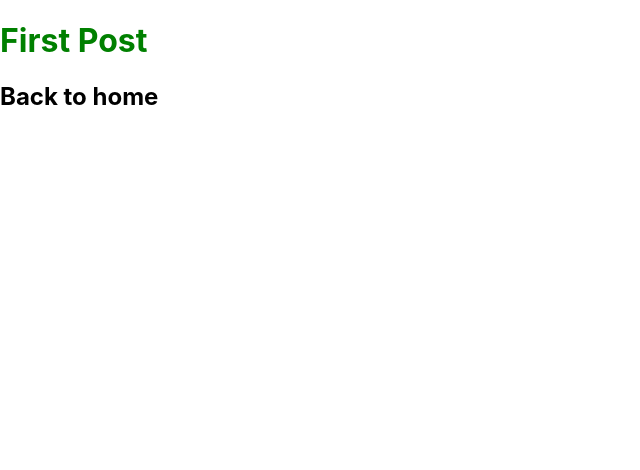
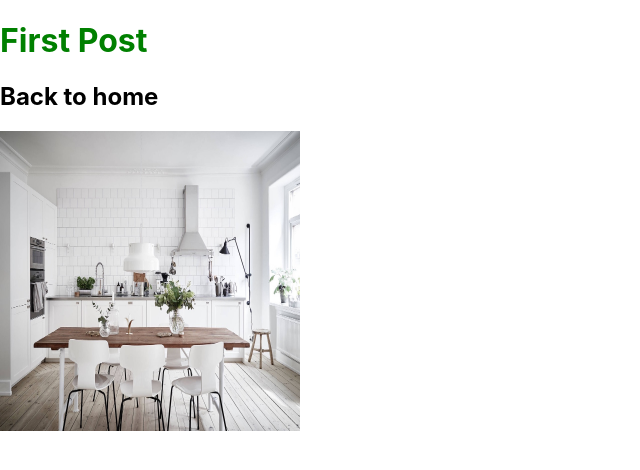
Before and after one commit to platium111/nextjs-tutorial, a Next.js app: page /posts/first-post in a window 1280 px wide. Shown: the top 470 px of the page, without its empty margins (0-640 px from the left). Built offline with nearby package versions, Linux system fonts and the light colour scheme.

Commit message:
fixing Image with /

```diff
--- a/pages/posts/first-post.js
+++ b/pages/posts/first-post.js
@@ -1,10 +1,12 @@
 import Link from "next/link";
 import Head from "next/head";
+import Image from "next/image";
+
 // ! need to have export default
 export default function FirstPost() {
   return (
     <>
-      {/* // how: Modifying Head | why using <Head> ? because you can modify head of the page */}
+      {/* // how:  Modifying Head | why using <Head> ? because you can modify head of the page */}
       <Head>
         <title>First Post</title>
       </Head>
@@ -15,7 +17,16 @@ export default function FirstPost() {
         </Link>
       </h2>
 
-      {/* using build in styled-jsx */}
+      {/* // ! / is used to going from public -> don't use ../../ */}
+      <Image
+        src="/images/house.jpg"
+        alt="Vercel Logo"
+        className="normal-image"
+        width={300}
+        height={300}
+      />
+
+      {/* how:  styling | using build in styled-jsx */}
       <style jsx>
         {`
           h1 {
```
